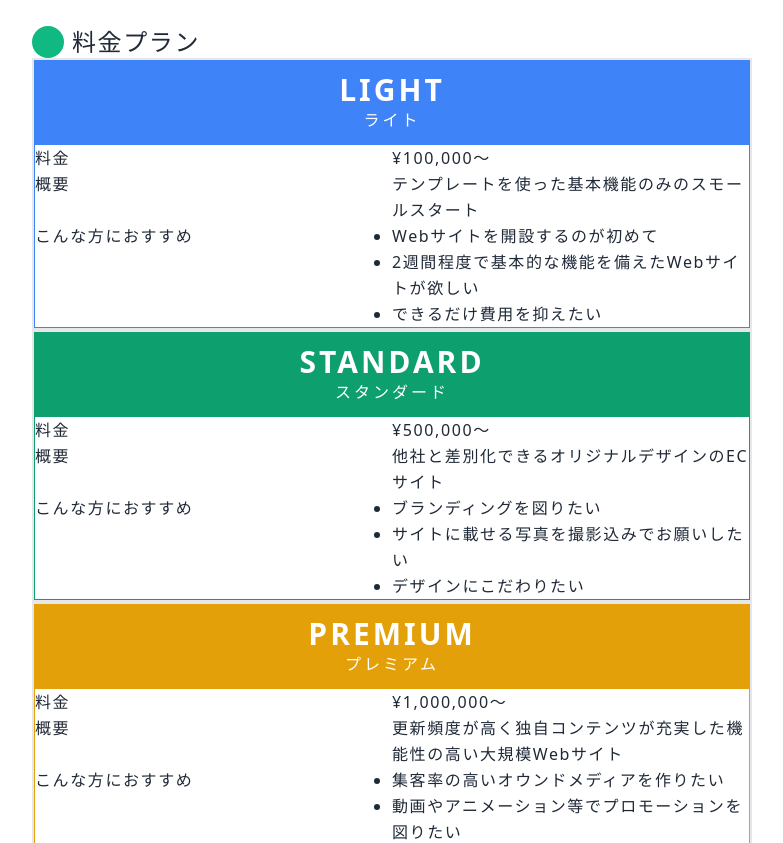
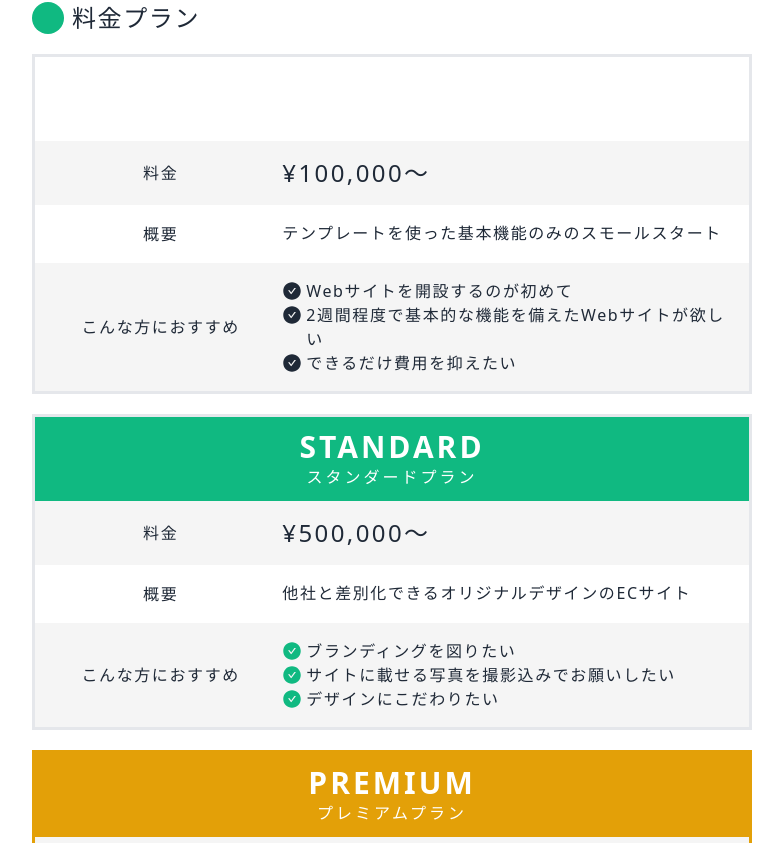
Before and after one commit to JunyaNomura/business-site-shopify, a Next.js app: page /ec in a window 1280 px wide. Shown: the part 857-1700 px from the top of the page, without its empty margins (248-1031 px from the left). Built offline with nearby package versions, Linux system fonts and the light colour scheme.

Commit message:
I finally finished ServiceDescription and Price Components

```diff
--- a/components/ServiceDescription.tsx
+++ b/components/ServiceDescription.tsx
@@ -1,5 +1,5 @@
 import Image from 'next/image'
-import Price2 from './subcomponents/Price2'
+import Price from './subcomponents/Price'
 import { MoreServiceInfo } from '../types/types'
 
 const ServiceDescription = ({
@@ -65,13 +65,9 @@ const ServiceDescription = ({
           </p>
         </div>
         {menus.map((menu) => (
-          <Price2 {...menu} />
+          <Price {...menu} />
         ))}
-
-
-
       </section>
-
     </div>
   )
 }
--- a/components/subcomponents/Price.tsx
+++ b/components/subcomponents/Price.tsx
@@ -1,38 +1,43 @@
-const planTitle = "STANDARD"
-const recommendations = ["aaaaa"]
+import { PriceInfo } from '../../types/types';
+import { AiFillCheckCircle } from 'react-icons/ai'
 
-const Price = () => {
+const Price = ({title, subTitle, color, price, description, points}: PriceInfo) => {
 
   return (
 
-    <div className={`w-full border-2 border-blue-500`}>
-    {/* props:cardColor, planTitle, subTitle, */}
-      <div className={`bg-blue-500 py-3`}>
-        <p className={`${planTitle.length <= 9 ? 'text-3xl' : 'text-2xl'} text-center text-white tracking-widest font-semibold`} >
-          {planTitle}
-          <span className="block text-base font-normal">
-            ライトプラン
-          </span>
+
+    <div className={`w-full my-5 border-[3px] border-${color}`}>
+      <div className={`py-3 bg-${color}`}>
+        <p className={`${title.length <= 9 ? 'text-3xl' : 'text-2xl'} text-center text-white tracking-widest font-semibold`} >
+          {title}
+          { subTitle
+            ? <span className="block text-base font-normal">
+                {subTitle}
+              </span>
+            :<span></span>
+          }
         </p>
       </div>
       <div className="w-full bg-neutral-100 py-4 px-3 flex gap-2">
-        <p className="w-1/3 text-center my-auto">
-
-        </p>
-        <p className="w-2/3 break-words">
-          <span className="text-xl block"></span>
-          <span className="text-sm block"></span>
-          {recommendations ? recommendations.map((recommendation) => (
-            <span className="text-sm block">
-              <span className="before:content-['・'] indent-[-0.875em] pl-[0.875em]">
-                {recommendation}
-              </span>
-            </span>
-            )) : <span></span>
-          }
-          <span className="text-xs block before:content-['※'] indent-[-0.875em] pl-[0.875em]">
-          </span>
-        </p>
+        <p className="w-1/3 text-center my-auto">料金</p>
+        <p className="w-2/3 text-2xl tracking-widest">¥{price.toLocaleString()}〜</p>
+      </div>
+      <div className="w-full bg-white py-4 px-3 flex gap-2">
+        <p className="w-1/3 text-center my-auto">概要</p>
+        <p className="w-2/3 text-sm sm:text-base">{description}</p>
+      </div>
+      <div className="w-full bg-neutral-100 py-4 px-3 flex gap-2">
+        <p className="w-1/3 text-center my-auto">こんな方におすすめ</p>
+        <div className="w-2/3 break-words">
+          <ul className="text-sm sm:text-base">
+          {points.map((point) => (
+            <li key={point} className="flex gap-1">
+              <span><AiFillCheckCircle className={`w-4 h-4 sm:w-5 sm:h-5 mt-0.5 text-${color}`}/></span>
+              <span>{point}</span>
+            </li>
+          ))}
+          </ul>
+        </div>
       </div>
     </div>
   )
--- a/components/subcomponents/Price2.tsx
+++ /dev/null
@@ -1,43 +0,0 @@
-const planTitle = "STANDARD"
-import { PriceInfo } from '../../types/types';
-
-const Price2 = ({enTitle, jaTitle, color, price, description, points}: PriceInfo) => {
-
-  return (
-
-
-    <div className={`w-full border-2 bg-${color}`}>
-    {/* props:cardColor, planTitle, subTitle, */}
-      <div className={`py-3`}>
-        <p className={`${planTitle.length <= 9 ? 'text-3xl' : 'text-2xl'} text-center text-white tracking-widest font-semibold`} >
-          {enTitle.toUpperCase()}
-          <span className="block text-base font-normal">
-            {jaTitle}
-          </span>
-        </p>
-      </div>
-      <div className={`bg-white border border-${color}`}>
-        <div className="grid grid-cols-2">
-          <div>料金</div>
-          <div>¥{price.toLocaleString()}〜</div>
-        </div>
-        <div className="grid grid-cols-2">
-          <div>概要</div>
-          <div>{description}</div>
-        </div>
-        <div className="grid grid-cols-2">
-          <div>こんな方におすすめ</div>
-          <div>
-            <ul>
-            {points.map((point) => (
-              <li key={point} className="list-disc">{point}</li>
-            ))}
-            </ul>
-          </div>
-        </div>
-      </div>
-    </div>
-  )
-}
-
-export default Price2
--- a/pages/ec.tsx
+++ b/pages/ec.tsx
@@ -8,8 +8,8 @@ import { PriceInfo } from "../types/types"
 
 
 const light: PriceInfo = {
-    enTitle: 'light',
-    jaTitle: 'ライト',
+    title: 'LIGHT',
+    subTitle: 'ライトプラン',
     color: 'blue-500',
     price: 100000,
     description: 'テンプレートを使った基本機能のみのスモールスタート',
@@ -21,9 +21,9 @@ const light: PriceInfo = {
   };
 
 const standard: PriceInfo = {
-    enTitle: 'standard',
-    jaTitle: 'スタンダード',
-    color: 'green-500',
+    title: ' STANDARD',
+    subTitle: 'スタンダードプラン',
+    color: 'emerald-500',
     price: 500000,
     description: '他社と差別化できるオリジナルデザインのECサイト',
     points: [
@@ -34,8 +34,8 @@ const standard: PriceInfo = {
   }
 
 const premium: PriceInfo = {
-    enTitle: 'premium',
-    jaTitle: 'プレミアム',
+    title: 'PREMIUM',
+    subTitle: 'プレミアムプラン',
     color: 'yellow-400',
     price: 1000000,
     description: '更新頻度が高く独自コンテンツが充実した機能性の高い大規模Webサイト',
@@ -65,7 +65,6 @@ export default function Home() {
       />
       <main>
         <div className="max-w-5xl mx-auto px-2 pt-24">
-          This is about EC service page
           <ServiceDescription
             title={"ECサイト構築"}
             subTitle={"E-Commerce"}
--- a/types/types.tsx
+++ b/types/types.tsx
@@ -58,8 +58,8 @@ export interface MoreServiceInfo {
 }
 
 export interface PriceInfo {
-  enTitle: string
-  jaTitle: string
+  title: string
+  subTitle?: string
   color: string
   price: number
   description: string
```
